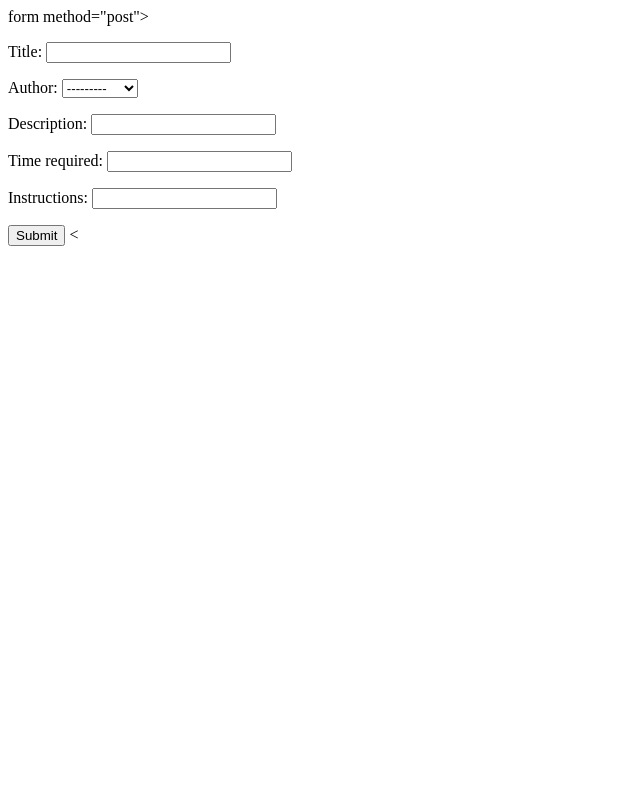
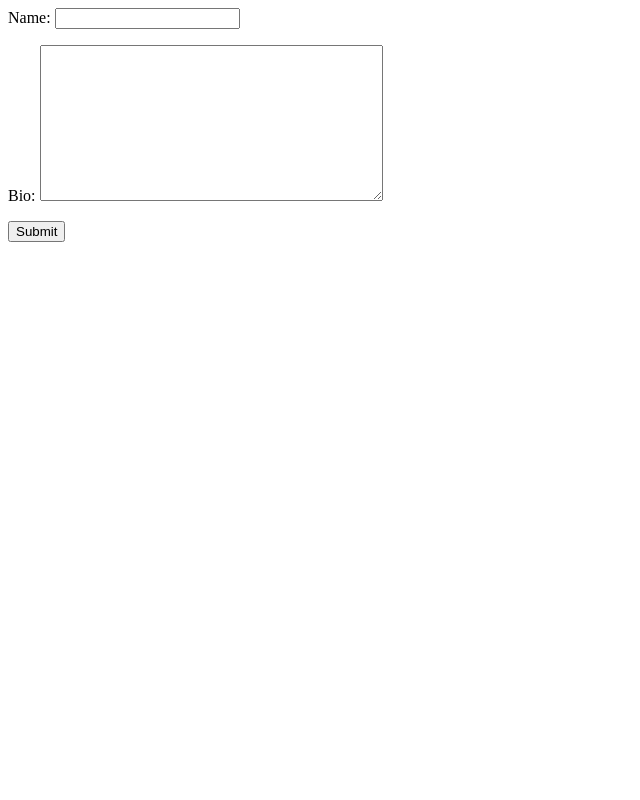
Before and after one commit to pompyn/recipebox_v1, a Django app: template templates/generic_form.html in a window 1280 px wide. Shown: the whole page, without its empty margins (0-640 px from the left). Run offline with Django 3.2, Linux system fonts and the light colour scheme; the template is opened without the code that fills it: values that come from a table or form of the project are taken from there, others are empty; data comes from the database, SQL or seed files in the repository; both versions use the stored data as it was after the commit.

Commit message:
convert add_author.html and add_recipe.html to joint generic_form.html

```diff
--- a/box/views.py
+++ b/box/views.py
@@ -26,7 +26,7 @@
         form.save()
         return HttpResponseRedirect(reverse('homepage'))
     form = AddAuthorForm()
-    return render(request, 'add_author.html', {'form':form})
+    return render(request, 'generic_form.html', {'form':form})
 
 
 
@@ -38,4 +38,4 @@
             recipe = Recipe.objects.create(title =data['title'], author = data['author'], description = data['description'], time_required = data['time_required'], instructions = data['instructions'] )
             return HttpResponseRedirect(reverse('homepage'))
     form = AddRecipeForm()
-    return render(request, 'add_recipe.html', {'form':form})
+    return render(request, 'generic_form.html', {'form':form})
--- a/templates/generic_form.html
+++ b/templates/generic_form.html
@@ -1,5 +1,5 @@
-form method="post">
+<form method="post">
     {% csrf_token %}
     {{ form.as_p }}
     <input type="submit" value="Submit">
-</form><
+</form>
```
Also changed, not shown: db.sqlite3.
